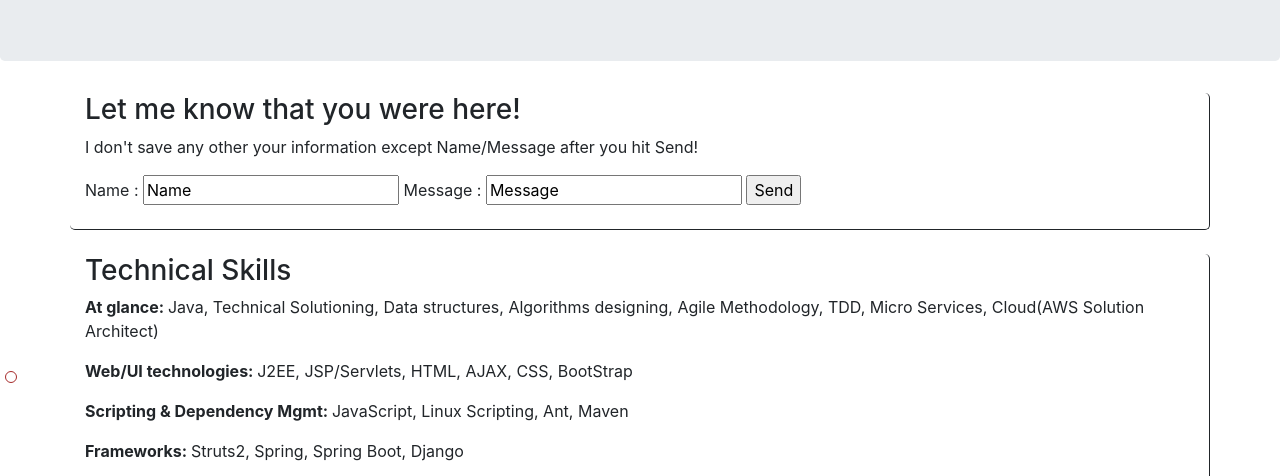
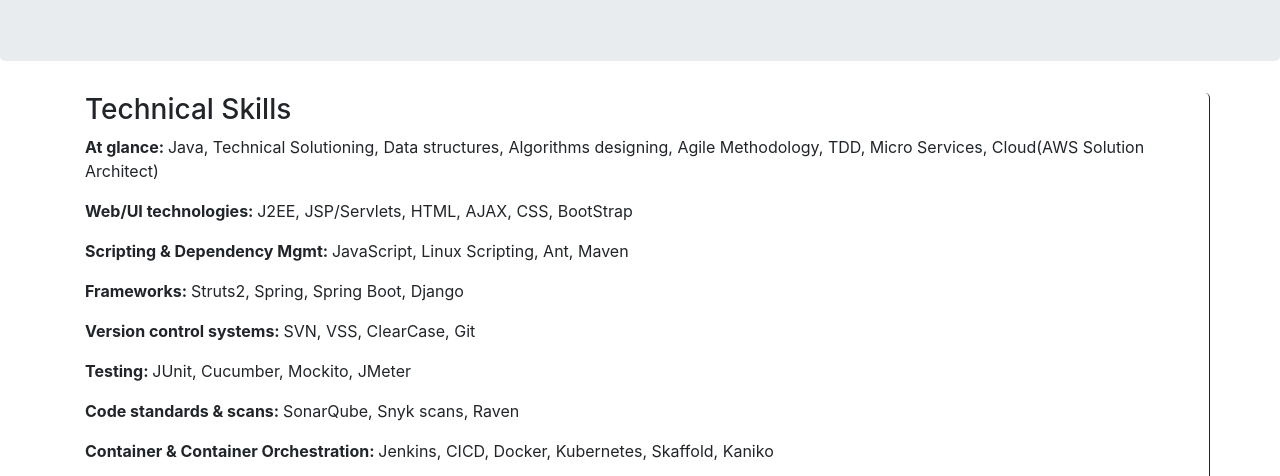
Before and after one commit to letonkargit/letonkargit.github.io, a plain HTML site: page index.html in a window 1280 px wide. Shown: the part 321-797 px from the top of the page. Drawn offline with nearby package versions, Linux system fonts and the light colour scheme.

Commit message:
Update index.html
Removing contact section

```diff
--- a/index.html
+++ b/index.html
@@ -83,20 +83,6 @@ processes for better team collaboration and productivity. <br>Passionate about c
         </div>
 
         <div class="container">
-            <div class="row">
-                <div class="col-sm-12"  style="border-bottom: 1px solid; border-right: 1px solid; border-radius: 5px;box-shadow: 2px 5px background">
-                    <h3>Let me know that you were here! </h3><h8>I don't save any other your information except Name/Message after you hit Send!</h8>
-                    <p>
-                    <form name="letonkarknow" action="POST">
-                        Name : <input type="text" name="name" id="name" value="Name"  onfocus="document.getElementById('name').value=''"/>
-                        Message : <input type="text" name="message" id="message" value="Message" onfocus="document.getElementById('message').value=''"/>
-                        <input type="button" value="Send" onclick="lemmeknow()">
-                        <div style="z-index: 400; float: bottom;bottom:12%;left:5px;position: fixed;border-radius: 10px;padding:5px;border: 1px solid brown;displaynone" id="thankyuo"></div>
-                    </form>
-                    </br>
-                </div>
-            </div>
-            <br>
 
             <div class="row" style="border-bottom: 1px solid; border-right: 1px solid; border-radius: 5px;box-shadow: 2px 5px background">
 
```
